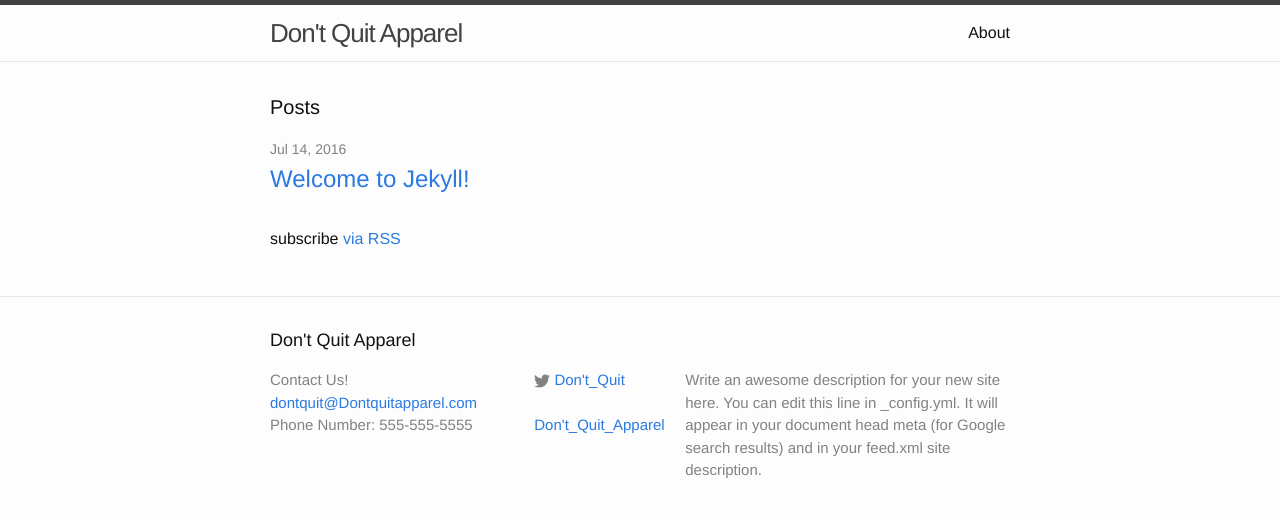
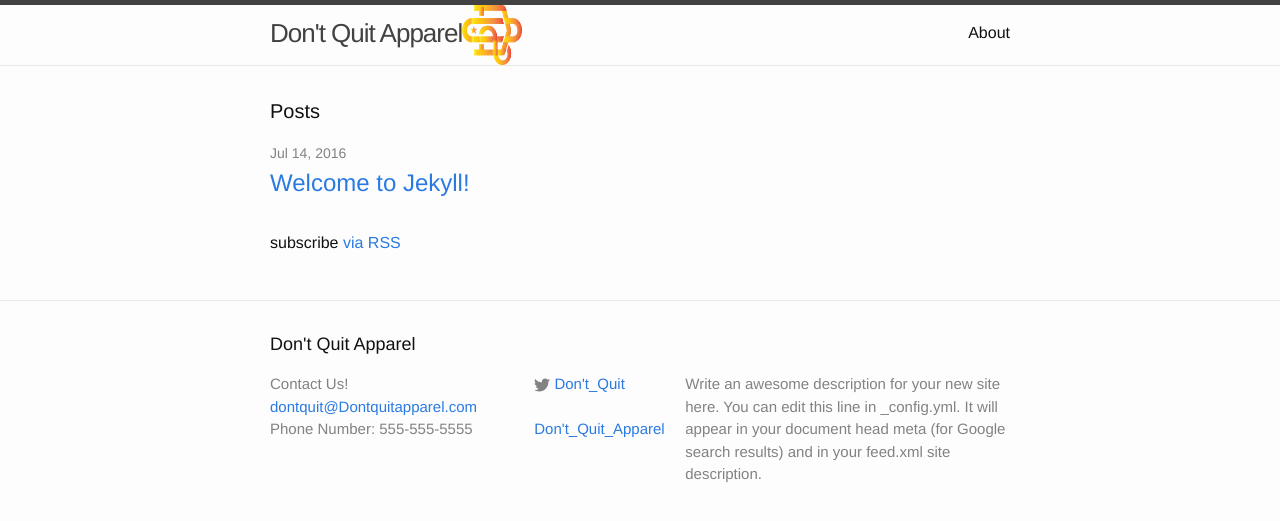
Before and after one commit to cbrancato96/DontQuitApparel, a Jekyll site: the page built from index.html, in a window 1280 px wide. Shown: the top 521 px of the page. Built offline with Jekyll 4.4.1, drawn with Linux system fonts in a browser that asks for light colours.

Commit message:
Update header.html

```diff
--- a/_includes/header.html
+++ b/_includes/header.html
@@ -3,6 +3,8 @@
   <div class="wrapper">
 
     <a class="site-title" href="{{ site.baseurl }}/">{{ site.title }}</a>
+
+     <img src="IMG_84131.png" alt="companylogo" height="60" width="60">
 
 
     <nav class="site-nav">
```
